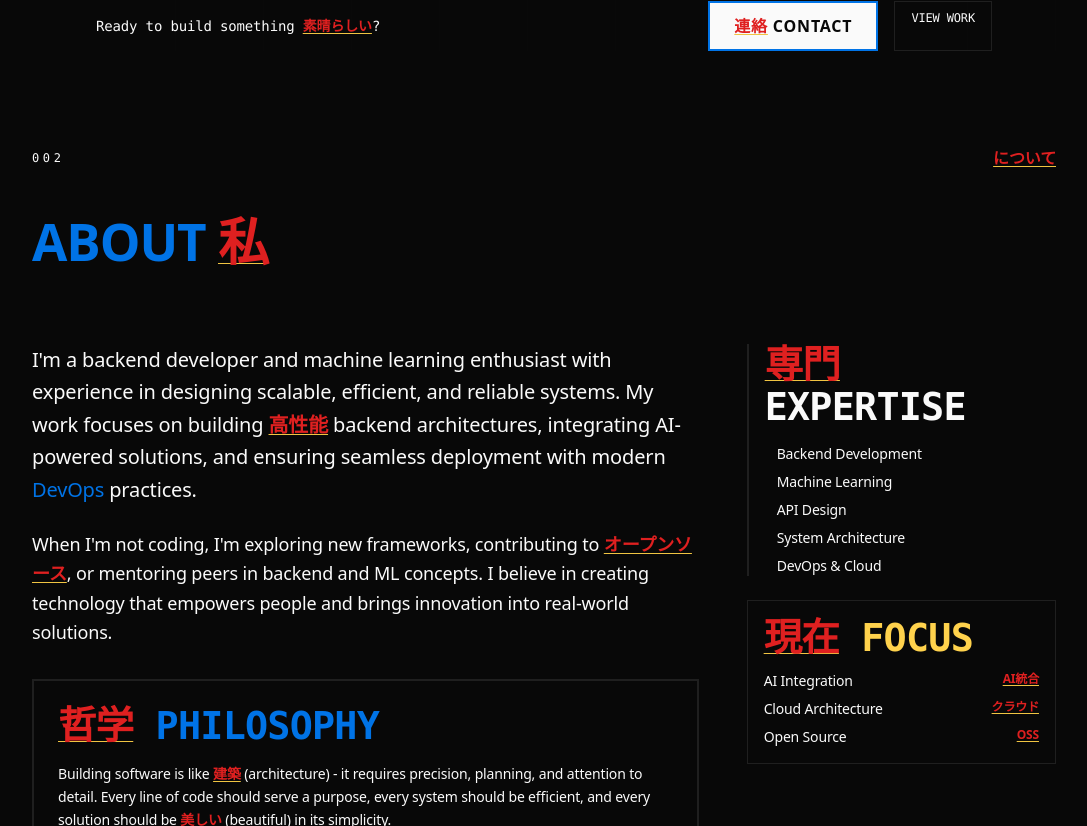
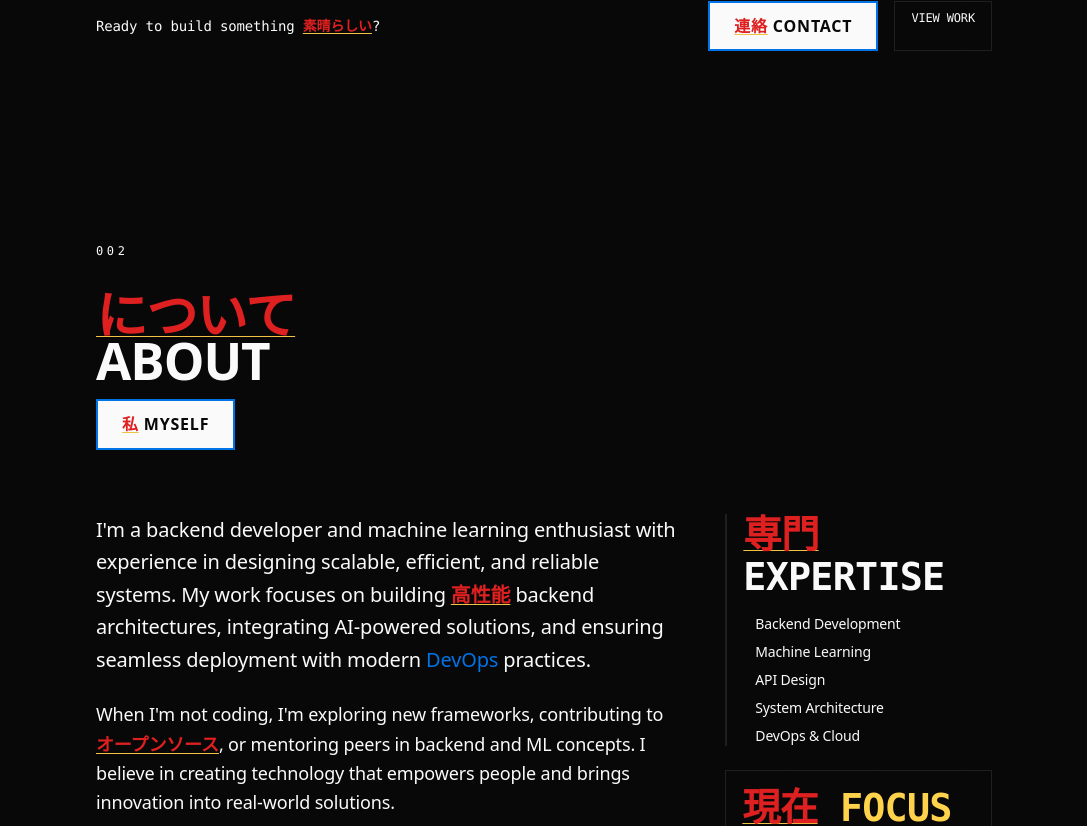
Before and after one commit to debarshee2004/retro-portfolio, a SvelteKit app: page / in a window 1280 px wide. Shown: the part 874-1700 px from the top of the page, without its empty margins (96-1183 px from the left). Built offline with nearby package versions, Linux system fonts and the light colour scheme.

Commit message:
complete

```diff
--- a/package.json
+++ b/package.json
@@ -7,8 +7,6 @@
 		"dev": "vite dev",
 		"build": "vite build",
 		"preview": "vite preview",
-		"deploy": "pnpm build && wrangler pages deploy .svelte-kit/cloudflare",
-		"cf:deploy": "wrangler pages deploy .svelte-kit/cloudflare",
 		"prepare": "svelte-kit sync || echo ''",
 		"check": "svelte-kit sync && svelte-check --tsconfig ./tsconfig.json",
 		"check:watch": "svelte-kit sync && svelte-check --tsconfig ./tsconfig.json --watch",
--- a/src/components/About.svelte
+++ b/src/components/About.svelte
@@ -9,22 +9,39 @@
 </script>
 
 <section id="about" class="no-animation relative">
+	<!-- Simple Grid Overlay -->
+	<div class="pointer-events-none absolute inset-0 opacity-5">
+		<div class="grid h-full grid-cols-12 gap-8">
+			{#each Array(12) as _, i}
+				<div class="border-retro-blue border-r"></div>
+			{/each}
+		</div>
+	</div>
+
+	<div class="relative z-10 mx-auto w-full max-w-[1600px] px-8 lg:px-16">
+		<div class="space-y-16">
+			<!-- Header -->
+			<div class="space-y-8">
 				<!-- Section Number -->
-	<div class="mb-12 flex items-center space-x-6">
+				<div class="flex items-center space-x-6">
 					<div class="text-muted-foreground font-mono text-xs tracking-[0.3em] uppercase">002</div>
 					<div class="bg-retro-blue h-px flex-1"></div>
-		<div class="japanese-text">について</div>
+				</div>
+
+				<!-- Title with Japanese -->
+				<div class="space-y-4">
+					<h2 class="text-6xl font-black tracking-[-0.02em] uppercase md:text-7xl">
+						<span class="japanese-text">について</span><br />
+						ABOUT
+					</h2>
+					<div class="brutalist-box inline-block">
+						<span class="japanese-text">私</span> MYSELF
+					</div>
+				</div>
 			</div>
 
 			<!-- Content Grid -->
 			<div class="grid grid-cols-12 gap-8 lg:gap-12">
-		<!-- Section Header -->
-		<div class="col-span-12">
-			<h2 class="mb-8 text-5xl font-black tracking-[-0.02em] uppercase lg:text-6xl">
-				<span class="retro-blue">ABOUT</span> <span class="japanese-text">私</span>
-			</h2>
-		</div>
-
 				<!-- Main Content -->
 				<div class="col-span-12 space-y-8 lg:col-span-8">
 					<div class="space-y-6">
@@ -33,15 +50,15 @@
 							scalable, efficient, and reliable systems. My work focuses on building <span
 								class="japanese-text">高性能</span
 							>
-					backend architectures, integrating AI-powered solutions, and ensuring seamless deployment with
-					modern <span class="retro-blue font-medium">DevOps</span> practices.
+							backend architectures, integrating AI-powered solutions, and ensuring seamless deployment
+							with modern <span class="retro-blue font-medium">DevOps</span> practices.
 						</p>
 
 						<p class="text-muted-foreground text-lg leading-relaxed font-light">
 							When I'm not coding, I'm exploring new frameworks, contributing to <span
 								class="japanese-text">オープンソース</span
-					>, or mentoring peers in backend and ML concepts. I believe in creating technology that
-					empowers people and brings innovation into real-world solutions.
+							>, or mentoring peers in backend and ML concepts. I believe in creating technology
+							that empowers people and brings innovation into real-world solutions.
 						</p>
 					</div>
 
@@ -52,8 +69,8 @@
 						</h3>
 						<p class="text-sm leading-relaxed">
 							Building software is like <span class="japanese-text">建築</span> (architecture) - it
-					requires precision, planning, and attention to detail. Every line of code should serve a
-					purpose, every system should be efficient, and every solution should be
+							requires precision, planning, and attention to detail. Every line of code should serve
+							a purpose, every system should be efficient, and every solution should be
 							<span class="japanese-text">美しい</span> (beautiful) in its simplicity.
 						</p>
 					</div>
@@ -111,4 +128,6 @@
 					</div>
 				</div>
 			</div>
+		</div>
+	</div>
 </section>
--- a/src/components/Contact.svelte
+++ b/src/components/Contact.svelte
@@ -1,23 +1,55 @@
 <script lang="ts">
 </script>
 
-<section id="contact">
-	<div class="space-y-12">
-		<!-- Header with Japanese -->
-		<div class="mb-12">
-			<h2 class="mb-4 text-3xl font-bold">
-				<span class="japanese-text">連絡</span> Contact
+<section id="contact" class="relative">
+	<!-- Simple Grid Overlay -->
+	<div class="pointer-events-none absolute inset-0 opacity-5">
+		<div class="grid h-full grid-cols-12 gap-8">
+			{#each Array(12) as _, i}
+				<div class="border-retro-blue border-r"></div>
+			{/each}
+		</div>
+	</div>
+
+	<div class="relative z-10 mx-auto w-full max-w-[1600px] px-8 lg:px-16">
+		<div class="space-y-16">
+			<!-- Header -->
+			<div class="space-y-8">
+				<!-- Section Number -->
+				<div class="flex items-center space-x-6">
+					<div class="text-muted-foreground font-mono text-xs tracking-[0.3em] uppercase">007</div>
+					<div class="bg-retro-blue h-px flex-1"></div>
+				</div>
+
+				<!-- Title with Japanese -->
+				<div class="space-y-4">
+					<h2 class="text-6xl font-black tracking-[-0.02em] uppercase md:text-7xl">
+						<span class="japanese-text">連絡</span><br />
+						CONTACT
 					</h2>
-			<p class="text-muted-foreground max-w-2xl text-lg">
-				Ready to collaborate? Let's discuss how we can work together to build something amazing.
+					<div class="brutalist-box inline-block">
+						<span class="japanese-text">お話しましょう</span> LET'S TALK
+					</div>
+				</div>
+
+				<!-- Description -->
+				<div class="max-w-2xl">
+					<div class="border-retro-blue border-l-2 pl-6">
+						<p class="text-muted-foreground leading-relaxed font-light">
+							Ready to collaborate? Let's discuss how we can work together to build something
+							amazing.
 						</p>
+					</div>
+				</div>
 			</div>
 
 			<!-- Contact Content -->
 			<div class="grid grid-cols-1 gap-12 lg:grid-cols-2">
 				<!-- Primary Contact Methods -->
 				<div class="brutalist-box">
-				<h3 class="text-retro-blue mb-6 text-lg font-bold tracking-wide uppercase">Get In Touch</h3>
+					<h3 class="text-retro-blue mb-6 text-lg font-bold tracking-wide uppercase">
+						Get In Touch
+					</h3>
 
 					<div class="space-y-4">
 						<!-- Email CTA -->
@@ -124,4 +156,5 @@
 				</div>
 			</div>
 		</div>
+	</div>
 </section>
--- a/src/components/Experience.svelte
+++ b/src/components/Experience.svelte
@@ -14,7 +14,7 @@
 		</div>
 	</div>
 
-	<div class="relative z-10 mx-auto w-full max-w-5xl px-8 lg:px-16">
+	<div class="relative z-10 mx-auto w-full max-w-[1600px] px-8 lg:px-16">
 		<div class="space-y-16">
 			<!-- Header -->
 			<div class="space-y-8">
--- a/src/components/Footer.svelte
+++ b/src/components/Footer.svelte
@@ -2,13 +2,29 @@
 	const currentYear = new Date().getFullYear();
 </script>
 
-<footer class="border-foreground/20 mt-24 border-t pt-16">
-	<div class="space-y-12">
-		<!-- Header with Japanese -->
-		<div class="mb-12">
-			<h2 class="mb-4 text-3xl font-bold">
-				<span class="japanese-text">終わり</span> Footer
+<footer class="border-foreground/20 relative mt-24 border-t pt-16">
+	<!-- Simple Grid Overlay -->
+	<div class="pointer-events-none absolute inset-0 opacity-5">
+		<div class="grid h-full grid-cols-12 gap-8">
+			{#each Array(12) as _, i}
+				<div class="border-retro-blue border-r"></div>
+			{/each}
+		</div>
+	</div>
+
+	<div class="relative z-10 mx-auto w-full max-w-[1600px] px-8 lg:px-16">
+		<div class="space-y-16">
+			<!-- Header -->
+			<div class="space-y-8">
+				<!-- Title with Japanese -->
+				<div class="space-y-4">
+					<h2 class="text-4xl font-black tracking-[-0.02em] uppercase md:text-5xl">
+						<span class="japanese-text">終わり</span> FOOTER
 					</h2>
+					<div class="brutalist-box inline-block">
+						<span class="japanese-text">また会いましょう</span> SEE YOU AGAIN
+					</div>
+				</div>
 			</div>
 
 			<!-- Footer Content -->
@@ -19,8 +35,8 @@
 						Let's Build Something Amazing Together
 					</h3>
 					<p class="text-muted-foreground leading-relaxed">
-					I'm always interested in new opportunities and exciting projects. Let's connect and create
-					something extraordinary.
+						I'm always interested in new opportunities and exciting projects. Let's connect and
+						create something extraordinary.
 					</p>
 				</div>
 
@@ -58,13 +74,14 @@
 
 					<!-- Tech Stack -->
 					<div>
-					<h4 class="text-retro-blue mb-4 text-sm font-bold tracking-wide uppercase">Built With</h4>
+						<h4 class="text-retro-blue mb-4 text-sm font-bold tracking-wide uppercase">
+							Built With
+						</h4>
 						<div class="text-muted-foreground space-y-1 text-sm">
 							<div>SvelteKit</div>
 							<div>Tailwind CSS</div>
 							<div>TypeScript</div>
 							<div>Cloudflare</div>
-					</div>
 						</div>
 					</div>
 				</div>
@@ -75,7 +92,11 @@
 						<div class="text-muted-foreground text-sm">
 							© {currentYear} Debarshee Chakraborty. All rights reserved.
 						</div>
-				<div class="text-muted-foreground text-sm">Designed with Swiss typography principles</div>
+						<div class="text-muted-foreground text-sm">
+							Designed with Swiss typography principles
+						</div>
+					</div>
+				</div>
 			</div>
 		</div>
 	</div>
--- a/src/components/Hero.svelte
+++ b/src/components/Hero.svelte
@@ -19,7 +19,7 @@
 	</div>
 
 	<!-- Main Content Container -->
-	<div class="relative z-10 mx-auto w-full max-w-5xl px-8 lg:px-16">
+	<div class="relative z-10 mx-auto w-full max-w-[1600px] px-8 lg:px-16">
 		<!-- Swiss Grid Layout -->
 		<div class="grid grid-cols-12 gap-8 lg:gap-12">
 			<!-- Left Column: Typography -->
--- a/src/components/Projects.svelte
+++ b/src/components/Projects.svelte
@@ -14,7 +14,7 @@
 		</div>
 	</div>
 
-	<div class="relative z-10 mx-auto w-full max-w-5xl px-8 lg:px-16">
+	<div class="relative z-10 mx-auto w-full max-w-[1600px] px-8 lg:px-16">
 		<div class="space-y-16">
 			<!-- Header -->
 			<div class="no-animation space-y-8">
--- a/src/components/Skills.svelte
+++ b/src/components/Skills.svelte
@@ -14,7 +14,7 @@
 		</div>
 	</div>
 
-	<div class="relative z-10 mx-auto w-full max-w-5xl px-8 lg:px-16">
+	<div class="relative z-10 mx-auto w-full max-w-[1600px] px-8 lg:px-16">
 		<div class="space-y-16">
 			<!-- Header -->
 			<div class="space-y-8">
@@ -65,7 +65,7 @@
 						</div>
 
 						<!-- Skills Grid -->
-						<div class="grid grid-cols-1 gap-6 lg:grid-cols-2">
+						<div class="grid grid-cols-1 gap-6 md:grid-cols-2 xl:grid-cols-3">
 							{#each category.skills as skill}
 								<div
 									class="border-foreground group hover:border-retro-blue border-2 p-6 transition-all"
--- a/src/components/Volunteering.svelte
+++ b/src/components/Volunteering.svelte
@@ -14,7 +14,7 @@
 		</div>
 	</div>
 
-	<div class="relative z-10 mx-auto w-full max-w-5xl px-8 lg:px-16">
+	<div class="relative z-10 mx-auto w-full max-w-[1600px] px-8 lg:px-16">
 		<div class="space-y-16">
 			<!-- Header -->
 			<div class="space-y-8">
--- a/src/routes/+page.svelte
+++ b/src/routes/+page.svelte
@@ -17,7 +17,7 @@
 	/>
 </svelte:head>
 
-<main class="space-y-24">
+<main class="space-y-32 lg:space-y-48">
 	<Hero />
 	<About />
 	<Experience />
```
Also changed, not shown: 1 other file (tests, documents, lock files or other folders). Lines whose indentation alone changed are shown as unchanged.
